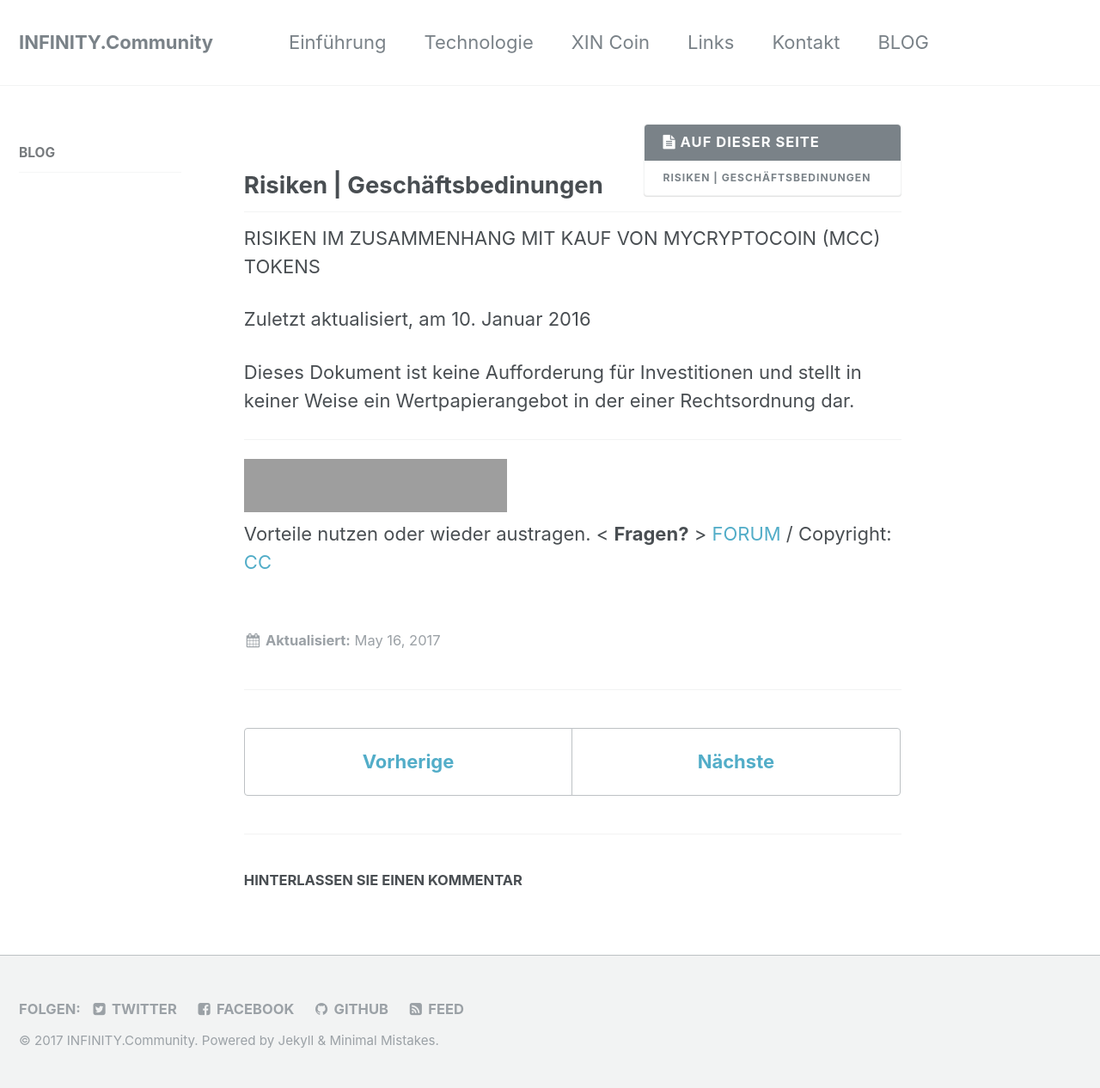
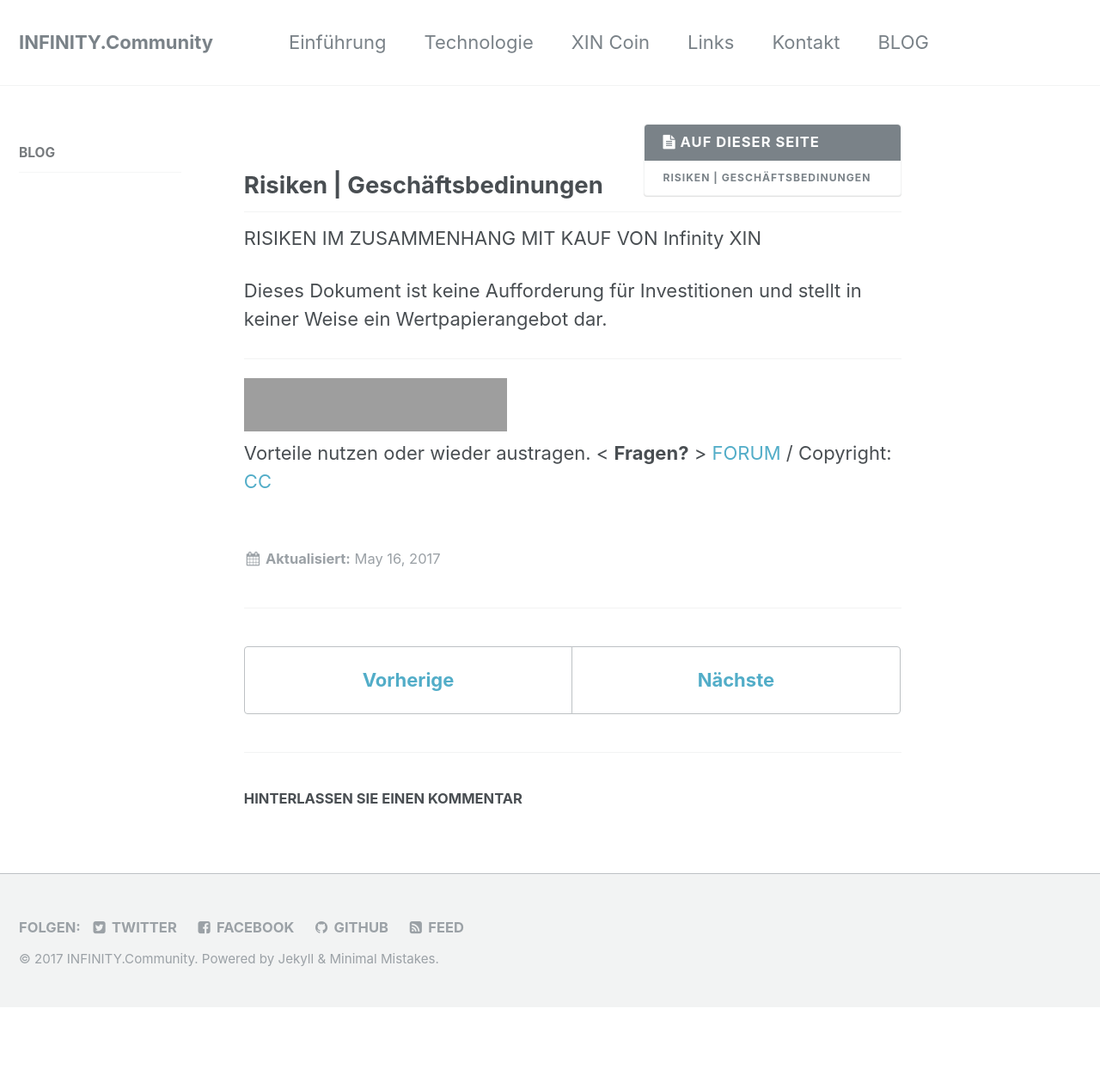
Before and after one commit to infinity-economics/WhitePaper, a Jekyll site: the page built from _docs/21-legal.md, in a window 1280 px wide. Shown: the whole page at 86% size. Built offline with Jekyll 4.4.1, drawn with Linux system fonts in a browser that asks for light colours; after the commit the page ends 1172 px from its top, so only the background shows below that; grey boxes are pictures that could not be loaded.

Commit message:
Update 21-legal.md

```diff
--- a/_docs/21-legal.md
+++ b/_docs/21-legal.md
@@ -19,11 +19,9 @@ sidebar:
 
 ## Risiken | Geschäftsbedinungen
 
-RISIKEN IM ZUSAMMENHANG MIT KAUF VON MYCRYPTOCOIN (MCC) TOKENS
+RISIKEN IM ZUSAMMENHANG MIT KAUF VON Infinity XIN
 
-Zuletzt aktualisiert, am 10. Januar 2016
-
-Dieses Dokument ist keine Aufforderung für Investitionen und stellt in keiner Weise ein Wertpapierangebot in der einer Rechtsordnung dar.
+Dieses Dokument ist keine Aufforderung für Investitionen und stellt in keiner Weise ein Wertpapierangebot dar.
 
 ---
 <iframe class="ktv2" src="https://klicktipp.s3.amazonaws.com/userimages/27858/forms/59928/1dw8zmpxz8z84a3.html"
```
